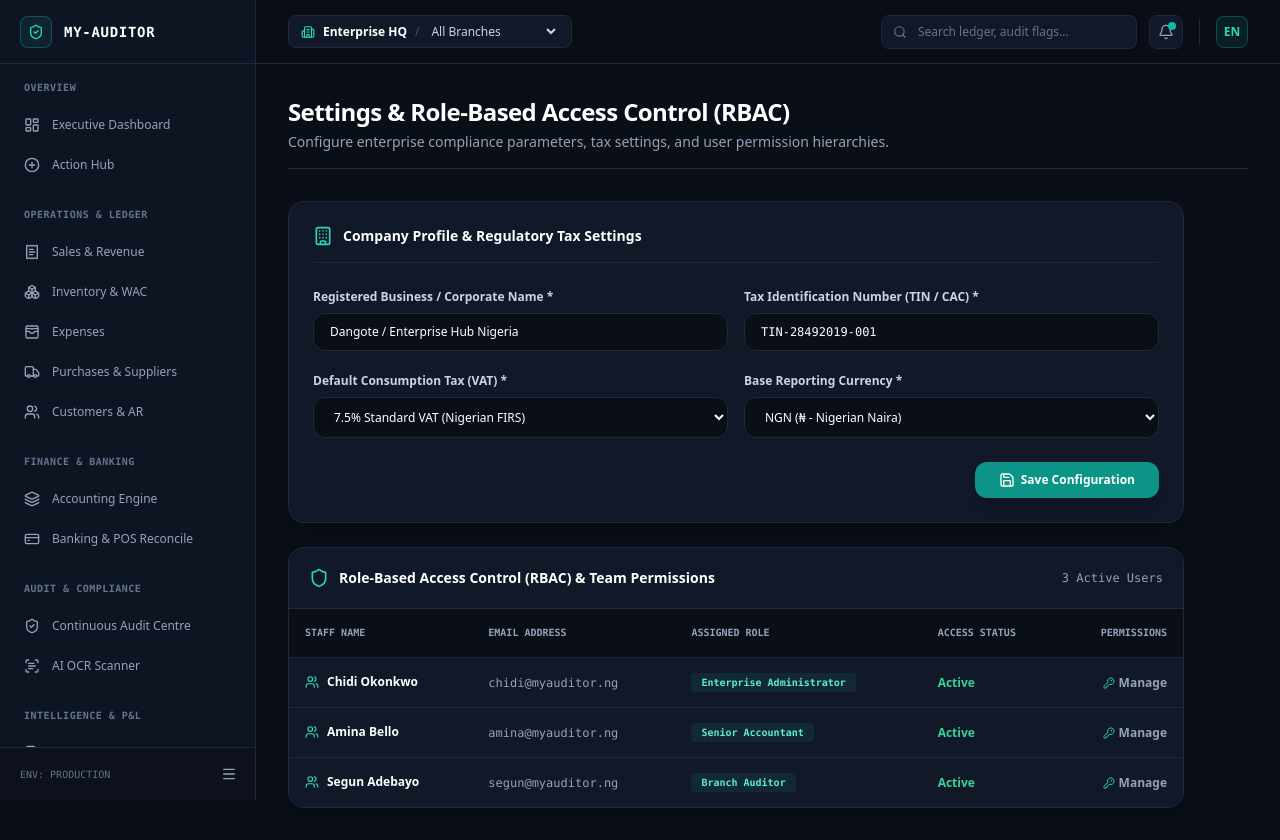
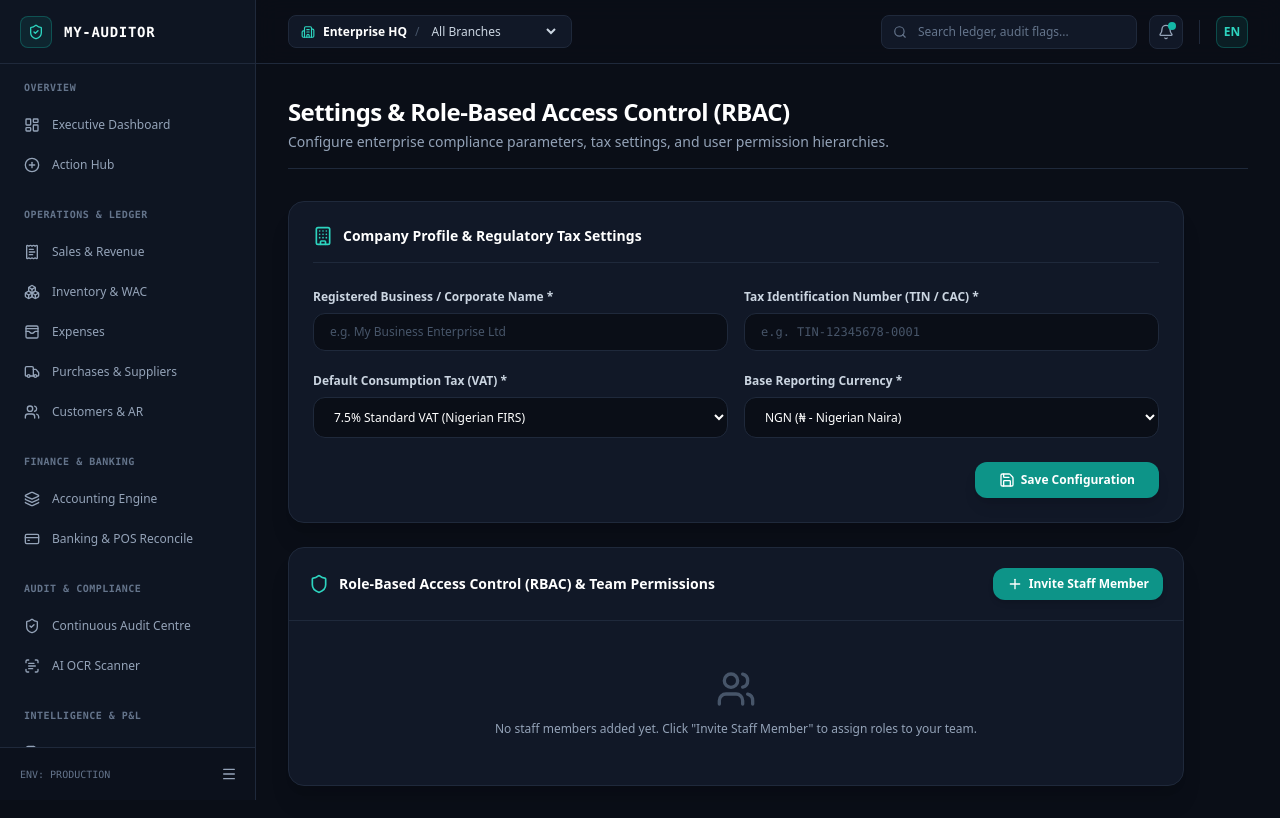
Before and after one commit to SIR-TRUTH/my-auditor-frontend, a Next.js app: page /dashboard/settings in a window 1280 px wide. After the commit the page ends 818 px from the top, so only its background shows below. Built offline with nearby package versions, Linux system fonts and the light colour scheme.

Commit message:
fix: remove mock inputs so settings and RBAC start completely empty for business owners

```diff
--- a/src/pages/dashboard/settings.tsx
+++ b/src/pages/dashboard/settings.tsx
@@ -6,26 +6,46 @@ import {
   Users,
   Save,
   CheckCircle2,
-  KeyRound
+  KeyRound,
+  Plus,
+  X
 } from 'lucide-react';
 
 export default function SettingsPage() {
-  const [businessName, setBusinessName] = useState('Dangote / Enterprise Hub Nigeria');
-  const [tinNumber, setTinNumber] = useState('TIN-28492019-001');
+  const [businessName, setBusinessName] = useState('');
+  const [tinNumber, setTinNumber] = useState('');
   const [vatRate, setVatRate] = useState('7.5% Standard VAT');
   const [currency, setCurrency] = useState('NGN (₦ - Nigerian Naira)');
   const [savedStatus, setSavedStatus] = useState(false);
+  const [modalOpen, setModalOpen] = useState(false);
 
-  const [teamMembers] = useState([
-    { id: 1, name: 'Chidi Okonkwo', email: 'chidi@myauditor.ng', role: 'Enterprise Administrator', status: 'Active' },
-    { id: 2, name: 'Amina Bello', email: 'amina@myauditor.ng', role: 'Senior Accountant', status: 'Active' },
-    { id: 3, name: 'Segun Adebayo', email: 'segun@myauditor.ng', role: 'Branch Auditor', status: 'Active' }
-  ]);
+  // Starts completely empty
+  const [teamMembers, setTeamMembers] = useState<any[]>([]);
+
+  // Form states for adding team members
+  const [staffName, setStaffName] = useState('');
+  const [staffEmail, setStaffEmail] = useState('');
+  const [staffRole, setStaffRole] = useState('Senior Accountant');
 
   const handleSaveSettings = (e: React.FormEvent) => {
     e.preventDefault();
     setSavedStatus(true);
     setTimeout(() => setSavedStatus(false), 3000);
+  };
+
+  const handleAddMember = (e: React.FormEvent) => {
+    e.preventDefault();
+    const newMember = {
+      id: Date.now(),
+      name: staffName,
+      email: staffEmail,
+      role: staffRole,
+      status: 'Active'
+    };
+    setTeamMembers([...teamMembers, newMember]);
+    setModalOpen(false);
+    setStaffName('');
+    setStaffEmail('');
   };
 
   return (
@@ -41,6 +61,7 @@ export default function SettingsPage() {
           </div>
         )}
 
+        {/* COMPANY PROFILE & TAX CONFIG */}
         <div className="bg-[#111827] border border-[#1F293B] rounded-2xl p-6 space-y-5 shadow-xl">
           <div className="flex items-center gap-2.5 border-b border-[#1F293B] pb-4">
             <Building className="w-5 h-5 text-teal-400" />
@@ -54,9 +75,10 @@ export default function SettingsPage() {
                 <input
                   type="text"
                   required
+                  placeholder="e.g. My Business Enterprise Ltd"
                   value={businessName}
                   onChange={(e) => setBusinessName(e.target.value)}
-                  className="w-full bg-[#0A0E17] border border-[#1F293B] rounded-xl px-4 py-2.5 text-xs text-white focus:outline-none focus:border-teal-500"
+                  className="w-full bg-[#0A0E17] border border-[#1F293B] rounded-xl px-4 py-2.5 text-xs text-white placeholder:text-slate-600 focus:outline-none focus:border-teal-500"
                 />
               </div>
 
@@ -65,9 +87,10 @@ export default function SettingsPage() {
                 <input
                   type="text"
                   required
+                  placeholder="e.g. TIN-12345678-0001"
                   value={tinNumber}
                   onChange={(e) => setTinNumber(e.target.value)}
-                  className="w-full bg-[#0A0E17] border border-[#1F293B] rounded-xl px-4 py-2.5 text-xs text-white font-mono focus:outline-none focus:border-teal-500"
+                  className="w-full bg-[#0A0E17] border border-[#1F293B] rounded-xl px-4 py-2.5 text-xs text-white font-mono placeholder:text-slate-600 focus:outline-none focus:border-teal-500"
                 />
               </div>
             </div>
@@ -110,15 +133,27 @@ export default function SettingsPage() {
           </form>
         </div>
 
+        {/* ROLE-BASED ACCESS CONTROL (RBAC) */}
         <div className="bg-[#111827] border border-[#1F293B] rounded-2xl overflow-hidden shadow-xl">
           <div className="p-5 border-b border-[#1F293B] flex items-center justify-between">
             <div className="flex items-center gap-2.5">
               <Shield className="w-5 h-5 text-teal-400" />
               <h2 className="text-sm font-bold text-white">Role-Based Access Control (RBAC) &amp; Team Permissions</h2>
             </div>
-            <span className="text-xs text-slate-400 font-mono">3 Active Users</span>
+            <button
+              onClick={() => setModalOpen(true)}
+              className="px-3.5 py-2 rounded-xl bg-teal-600 hover:bg-teal-500 text-white font-bold text-xs flex items-center gap-1.5 transition shadow-md cursor-pointer"
+            >
+              <Plus className="w-4 h-4" /> Invite Staff Member
+            </button>
           </div>
 
+          {teamMembers.length === 0 ? (
+            <div className="p-12 text-center space-y-3">
+              <Users className="w-10 h-10 text-slate-600 mx-auto" />
+              <p className="text-xs text-slate-400">No staff members added yet. Click "Invite Staff Member" to assign roles to your team.</p>
+            </div>
+          ) : (
             <div className="overflow-x-auto">
               <table className="w-full text-left border-collapse text-xs">
                 <thead>
@@ -153,8 +188,79 @@ export default function SettingsPage() {
                 </tbody>
               </table>
             </div>
+          )}
         </div>
       </div>
+
+      {/* INVITE MEMBER MODAL */}
+      {modalOpen && (
+        <div className="fixed inset-0 z-50 bg-black/80 backdrop-blur-sm flex items-center justify-center p-4">
+          <div className="bg-[#111827] border border-[#1F293B] rounded-2xl max-w-md w-full p-6 space-y-6 shadow-2xl relative">
+            <div className="flex items-center justify-between border-b border-[#1F293B] pb-4">
+              <h3 className="text-base font-bold text-white">Invite Team Member</h3>
+              <button onClick={() => setModalOpen(false)} className="text-slate-400 hover:text-white">
+                <X className="w-5 h-5" />
+              </button>
+            </div>
+
+            <form onSubmit={handleAddMember} className="space-y-4">
+              <div className="space-y-1.5">
+                <label className="text-xs font-semibold text-slate-300">Full Name *</label>
+                <input
+                  type="text"
+                  required
+                  value={staffName}
+                  onChange={(e) => setStaffName(e.target.value)}
+                  placeholder="e.g. John Doe"
+                  className="w-full bg-[#0A0E17] border border-[#1F293B] rounded-xl px-4 py-2.5 text-xs text-white placeholder:text-slate-500 focus:outline-none focus:border-teal-500"
+                />
+              </div>
+
+              <div className="space-y-1.5">
+                <label className="text-xs font-semibold text-slate-300">Email Address *</label>
+                <input
+                  type="email"
+                  required
+                  value={staffEmail}
+                  onChange={(e) => setStaffEmail(e.target.value)}
+                  placeholder="e.g. staff@company.com"
+                  className="w-full bg-[#0A0E17] border border-[#1F293B] rounded-xl px-4 py-2.5 text-xs text-white placeholder:text-slate-500 focus:outline-none focus:border-teal-500"
+                />
+              </div>
+
+              <div className="space-y-1.5">
+                <label className="text-xs font-semibold text-slate-300">Assigned Access Role *</label>
+                <select
+                  value={staffRole}
+                  onChange={(e) => setStaffRole(e.target.value)}
+                  className="w-full bg-[#0A0E17] border border-[#1F293B] rounded-xl px-4 py-2.5 text-xs text-white focus:outline-none focus:border-teal-500 cursor-pointer"
+                >
+                  <option value="Enterprise Administrator">Enterprise Administrator</option>
+                  <option value="Senior Accountant">Senior Accountant</option>
+                  <option value="Branch Auditor">Branch Auditor</option>
+                  <option value="Store Cashier">Store Cashier</option>
+                </select>
+              </div>
+
+              <div className="pt-2 flex items-center justify-end gap-3">
+                <button
+                  type="button"
+                  onClick={() => setModalOpen(false)}
+                  className="px-4 py-2.5 rounded-xl bg-[#0A0E17] border border-[#1F293B] text-slate-300 text-xs font-bold hover:bg-[#182234] transition cursor-pointer"
+                >
+                  Cancel
+                </button>
+                <button
+                  type="submit"
+                  className="px-6 py-2.5 rounded-xl bg-teal-600 hover:bg-teal-500 text-white font-bold text-xs transition shadow-lg cursor-pointer"
+                >
+                  Send Access Invite
+                </button>
+              </div>
+            </form>
+          </div>
+        </div>
+      )}
     </AppShell>
   );
 }
```
Lines whose indentation alone changed are shown as unchanged.
